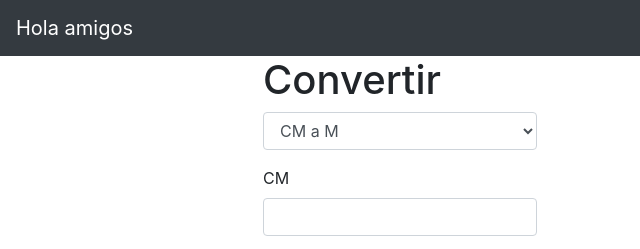
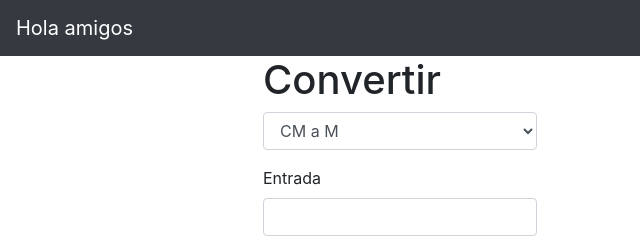
Before and after one commit to g0d13/ConvertidorUnidades, an Electron app: page desktop/index.html in a window 800 px wide. Shown: the top 249 px of the page, 0-640 px from the left. Drawn offline with nearby package versions, Linux system fonts and the light colour scheme.

Commit message:
cambio CM por entrada

```diff
--- a/desktop/index.html
+++ b/desktop/index.html
@@ -33,7 +33,7 @@
             </select>
           </div>
           <div class="form-group">
-            <label for="exampleFormControlInput1">CM</label>
+            <label for="exampleFormControlInput1">Entrada</label>
             <input type="text" class="form-control" id="inputNumero1" />
           </div>
           <div class="form-group">
```
Also changed, not shown: formulario/index.html (+1 -1 lines), servicio_web/index.html (+1 -1 lines).
